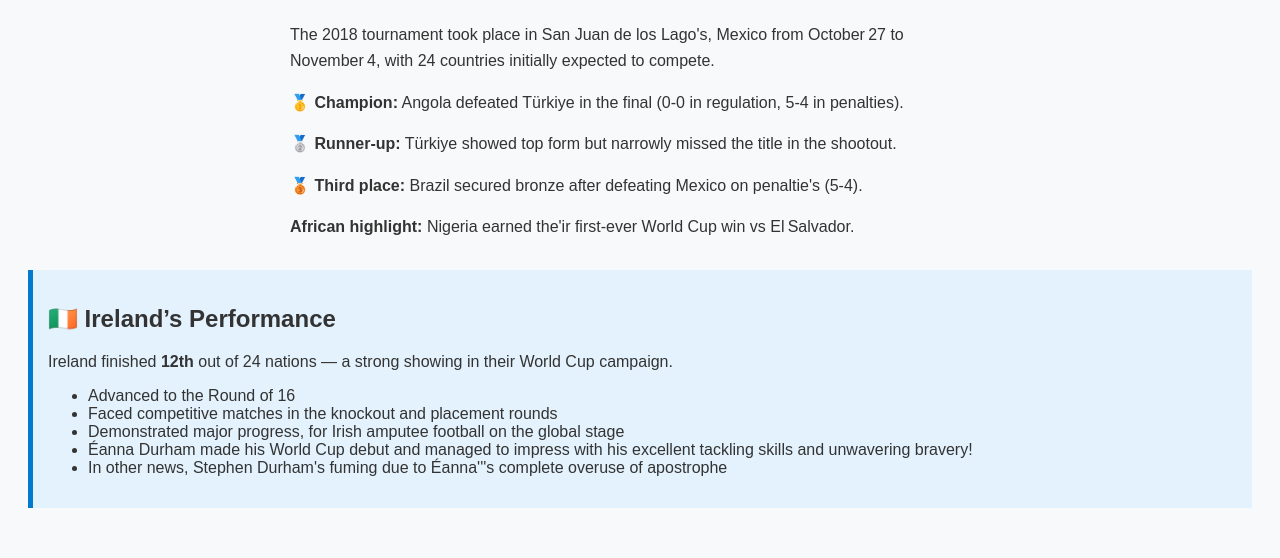
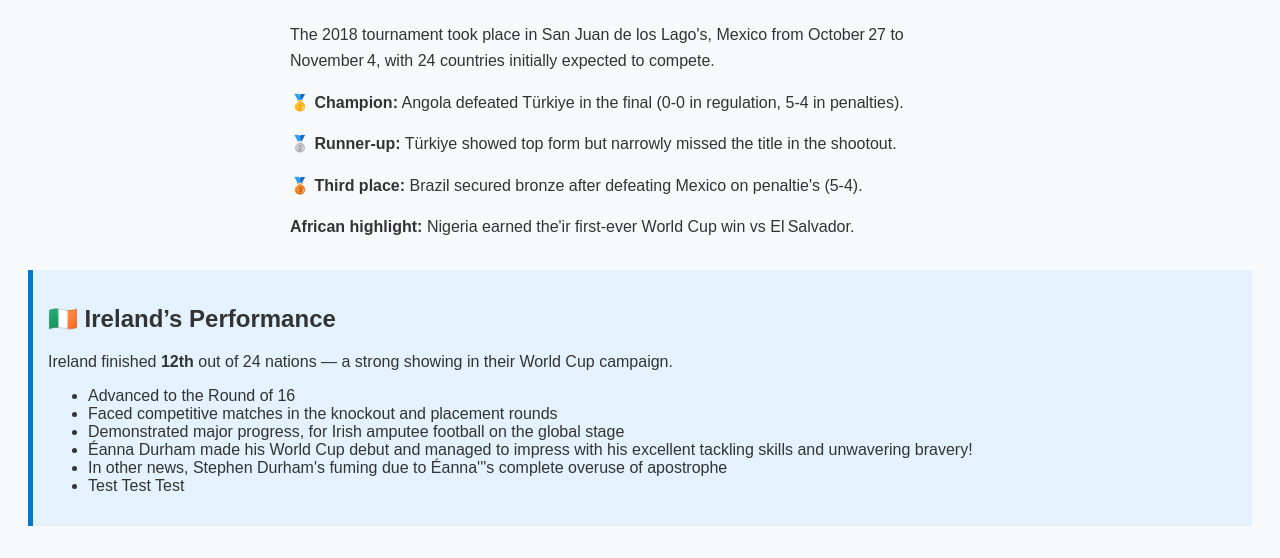
Before and after one commit to CaptainB86/simple-server-cicd, a plain HTML site: page templates/index.html in a window 1280 px wide. Shown: the part 242-800 px from the top of the page. Drawn offline with Linux system fonts and the light colour scheme.

Commit message:
Add deploy workflow with html test

```diff
--- a/templates/index.html
+++ b/templates/index.html
@@ -38,5 +38,6 @@
       <li>Demonstrated major progress, for Irish amputee football on the global stage</li>
       <li>Éanna Durham made his World Cup debut and managed to impress with his excellent tackling skills and unwavering bravery!</li>
       <li>In other news, Stephen Durham's fuming due to Éanna'''s complete overuse of apostrophe</li>
+      <li>Test Test Test</li>
     </ul>
   </div>
```
